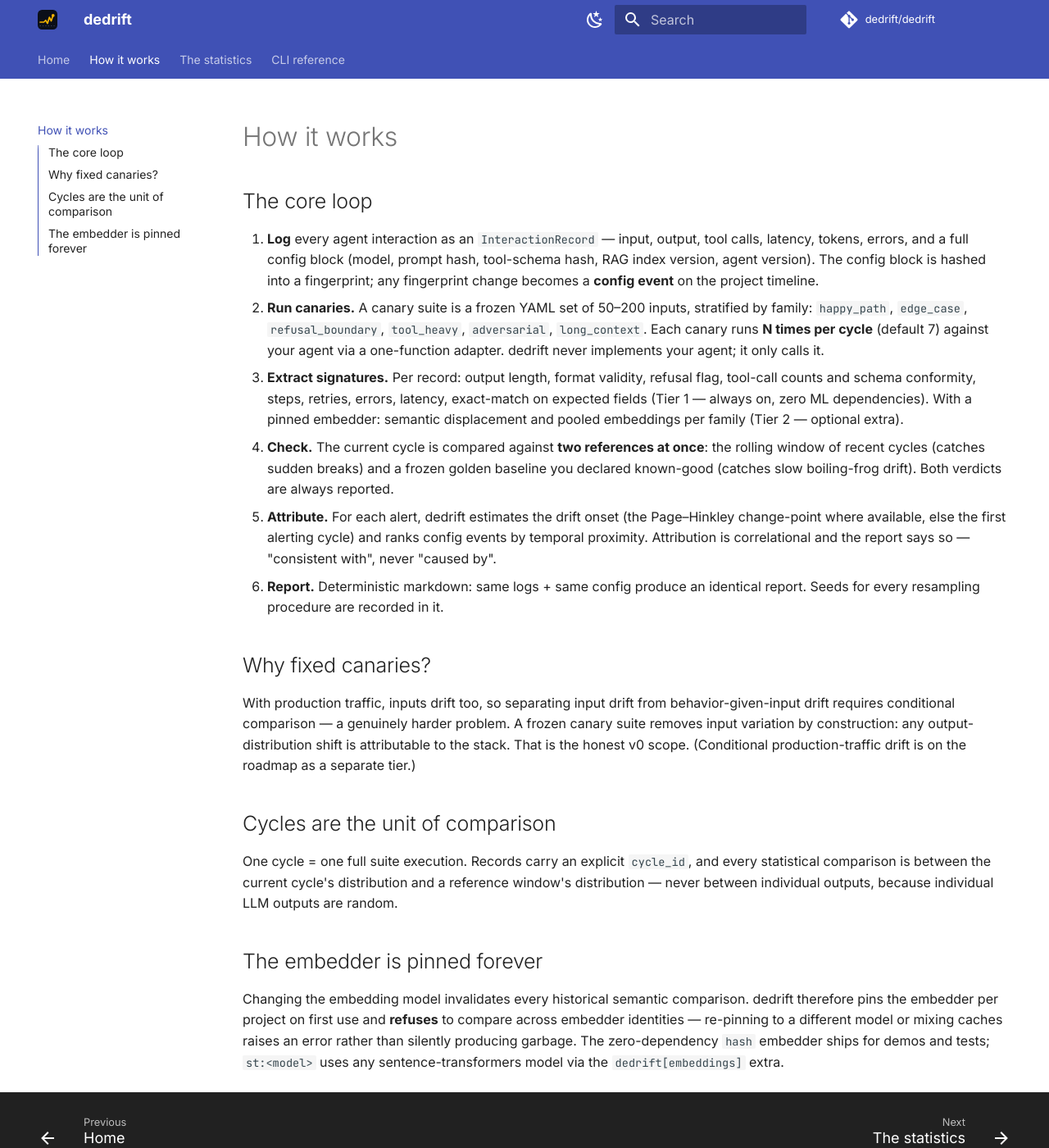
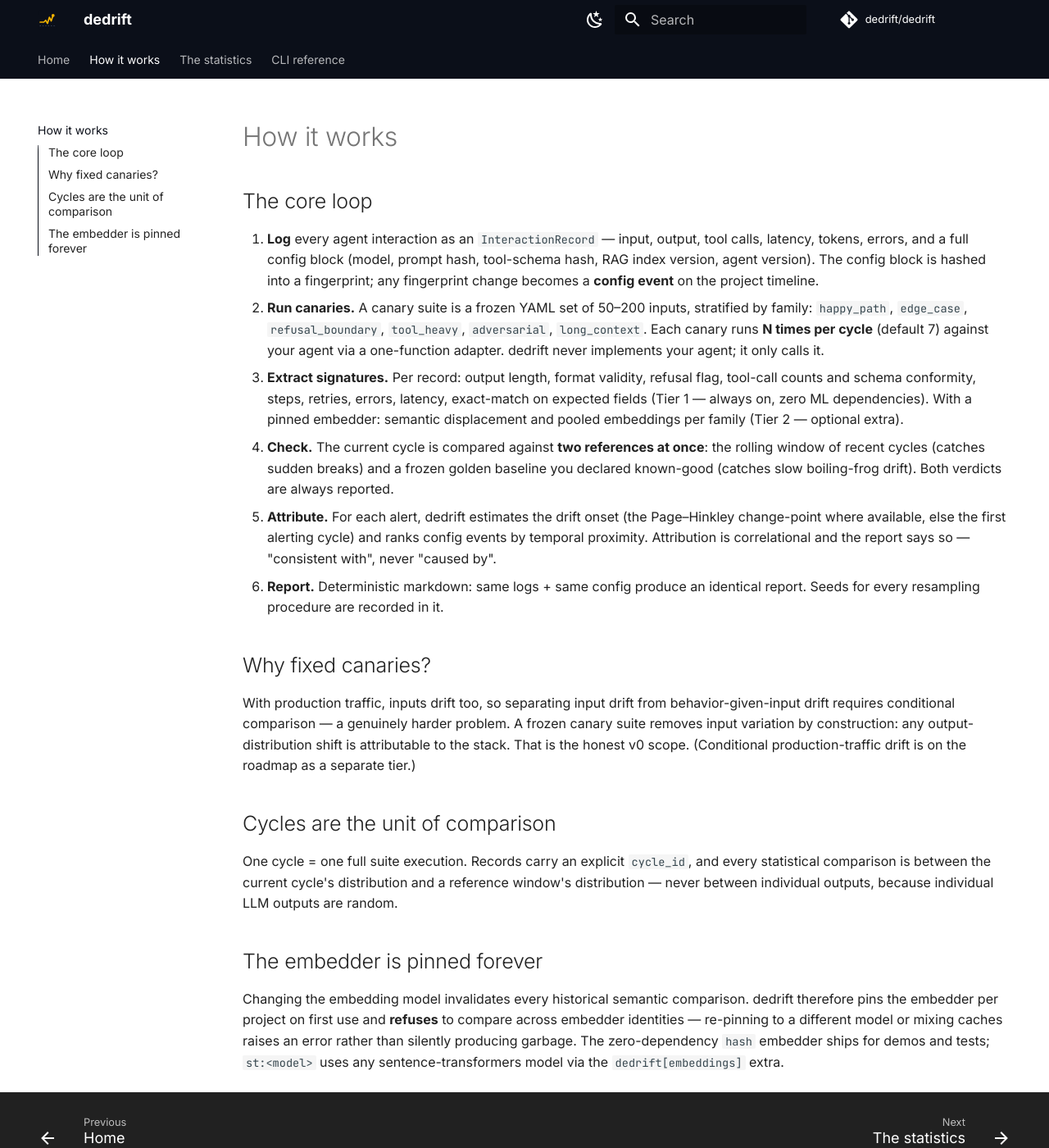
Before and after one commit to dedrift/dedrift, an MkDocs documentation site: the page built from docs/how-it-works.md, in a window 1280 px wide and 1400 px high. Shown: the whole window at 82% size. Built offline with MkDocs 1.6.1 and Material for MkDocs 9.7.7, drawn with Linux system fonts in a browser that asks for light colours; comment, search, counter and statistics services are not loaded.

Commit message:
docs: dark header via custom primary color; hide nav/toc on landing

```diff
--- a/docs/stylesheets/extra.css
+++ b/docs/stylesheets/extra.css
@@ -1,6 +1,14 @@
 :root {
   --dd-accent: #f5b301;
   --dd-ink: #0b0f19;
+  /* Material "custom" primary: dark ink header matching the hero */
+  --md-primary-fg-color: #0b0f19;
+  --md-primary-fg-color--light: #1a2233;
+  --md-primary-fg-color--dark: #06080f;
+}
+
+[data-md-color-scheme="slate"] {
+  --md-primary-fg-color: #0b0f19;
 }
 
 /* ---------- hero ---------- */
```
Also changed, not shown: docs/index.md (+6 -0 lines).
